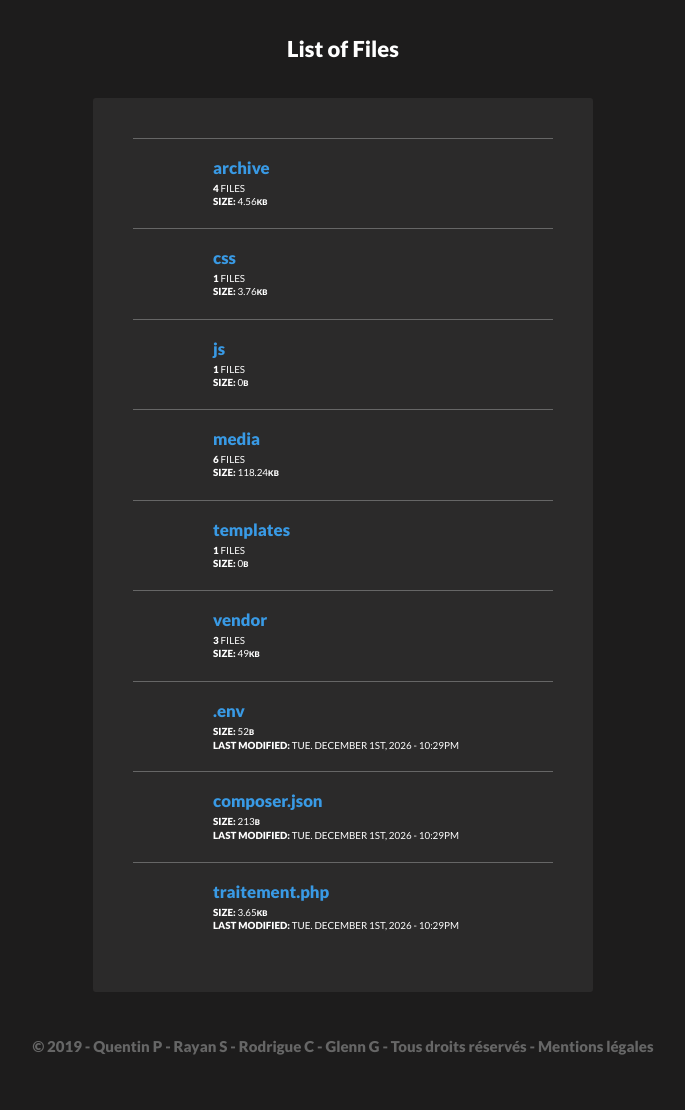
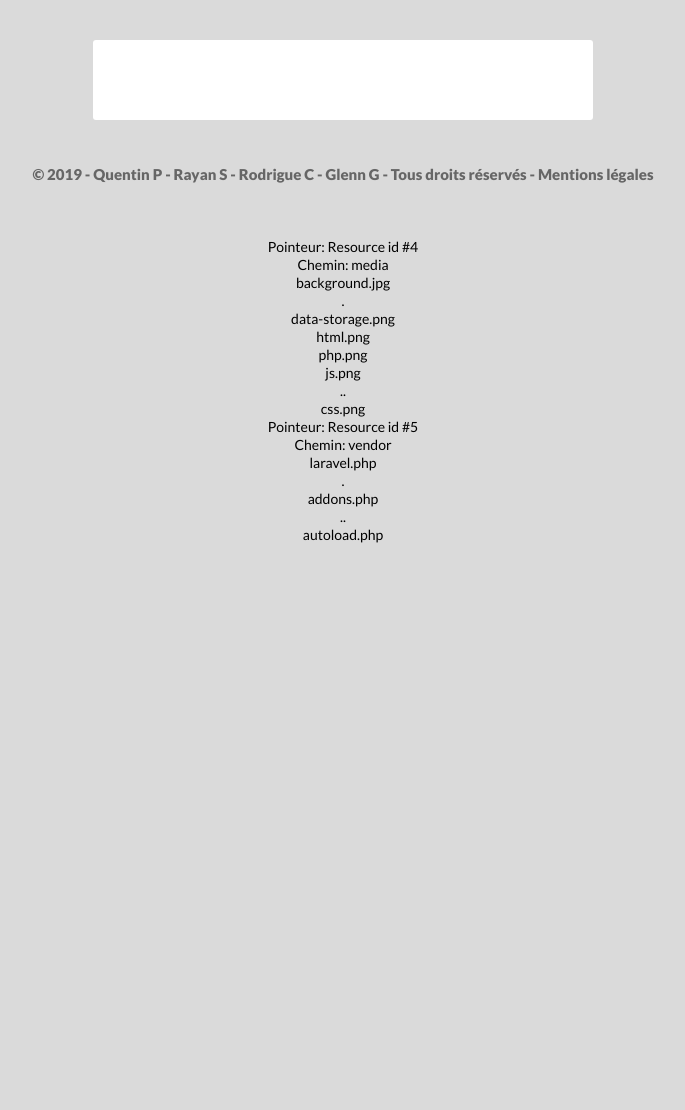
Before and after one commit to Spriinty/explorerfile, a PHP site: page / in a window 1280 px wide. Shown: the whole page, without its empty margins (297-982 px from the left). After the commit the page ends 543 px from the top, so only its background shows below. Run offline with PHP 8.4, Linux system fonts and the light colour scheme; data that the repository does not hold is empty; some libraries are stand-ins or nearby versions.

Commit message:
essaie de push

```diff
--- a/index.php
+++ b/index.php
@@ -1,49 +1,4 @@
-<?php
-require 'vendor/autoload.php';
 
-//routing
-$page = 'home';
-if(isset($_GET['p'])){
-    $page = $_GET['p'];
-}
-
-//Rendu du template
-$loader = new \Twig\Loader\FilesystemLoader(__DIR__ . '/templates');
-$twig = new \Twig\Environment($loader, [
-'cache' => false, //__DIR__ . '/tmp',
-]);
-
-
-
-	// TITLE OF PAGE
-	$title = "List of Files";
-
-	// STYLING (light or dark)
-	$color	= "dark";
-
-	// ADD SPECIFIC FILES YOU WANT TO IGNORE HERE
-	$ignore_file_list = array( ".htaccess", "Thumbs.db", ".DS_Store", "index.php" );
-
-	// ADD SPECIFIC FILE EXTENSIONS YOU WANT TO IGNORE HERE, EXAMPLE: array('psd','jpg','jpeg')
-	$ignore_ext_list = array( );
-
-	// SORT BY
-	$sort_by = "name_asc"; // options: name_asc, name_desc, date_asc, date_desc
-
-	// TOGGLE SUB FOLDERS, SET TO false IF YOU WANT OFF
-	$toggle_sub_folders = true;
-
-	// FORCE DOWNLOAD ATTRIBUTE
-	$force_download = true;
-
-	// IGNORE EMPTY FOLDERS
-	$ignore_empty_folders = true;
-
-		$icon_url = "https://www.dropbox.com/s/jt4kpbg99s8f3ic/js.png?dl=0";
-
-// SET TITLE BASED ON FOLDER NAME, IF NOT SET ABOVE
-if( !$title ) { $title = clean_title(basename(dirname(__FILE__))); }
-?>
 <!DOCTYPE html>
 <html>
 <head>
@@ -57,190 +12,69 @@ if( !$title ) { $title = clean_title(basename(dirname(__FILE__))); }
 <body class="<?php echo $color; ?>">
 <h1><?php echo $title ?></h1>
 <div class="wrap">
-<?php
-// FUNCTIONS TO MAKE THE MAGIC HAPPEN, BEST TO LEAVE THESE ALONE
-function clean_title($title)
-{
-	return ucwords( str_replace( array("-", "_"), " ", $title) );
-}
-function ext($filename)
-{
-	return substr( strrchr( $filename,'.' ),1 );
-}
-function display_size($bytes, $precision = 2)
-{
-	$units = array('B', 'KB', 'MB', 'GB', 'TB');
-    $bytes = max($bytes, 0);
-    $pow = floor(($bytes ? log($bytes) : 0) / log(1024));
-    $pow = min($pow, count($units) - 1);
-    $bytes /= (1 << (10 * $pow));
-	return round($bytes, $precision) . '<span class="fs-0-8 bold">' . $units[$pow] . "</span>";
-}
-function count_dir_files( $dir)
-{
-	$fi = new FilesystemIterator(__DIR__ . "/" . $dir, FilesystemIterator::SKIP_DOTS);
-	return iterator_count($fi);
-}
-function get_directory_size($path)
-{
-    $bytestotal = 0;
-    $path = realpath($path);
-    if($path!==false && $path!='' && file_exists($path))
-    {
-        foreach(new RecursiveIteratorIterator(new RecursiveDirectoryIterator($path, FilesystemIterator::SKIP_DOTS)) as $object)
-        {
-            $bytestotal += $object->getSize();
-        }
-    }
-
-    return display_size($bytestotal);
-}
-// SHOW THE MEDIA BLOCK
-function display_block( $file )
-{
-	global $ignore_file_list, $ignore_ext_list, $force_download;
-
-	$file_ext = ext($file);
-	if( !$file_ext AND is_dir($file)) $file_ext = "dir";
-	if(in_array($file, $ignore_file_list)) return;
-	if(in_array($file_ext, $ignore_ext_list)) return;
-
-	$download_att = ($force_download AND $file_ext != "dir" ) ? " download='" . basename($file) . "'" : "";
-
-	$rtn = "<div class=\"block\">";
-	$rtn .= "<a href=\"$file\" class=\"$file_ext\"{$download_att}>";
-	$rtn .= "	<div class=\"img $file_ext\"></div>";
-	$rtn .= "	<div class=\"name\">";
-
-	if ($file_ext === "dir")
-	{
-		$rtn .= "		<div class=\"file fs-1-2 bold\">" . basename($file) . "</div>";
-		$rtn .= "		<div class=\"data upper size fs-0-7\"><span class=\"bold\">" . count_dir_files($file) . "</span> files</div>";
-		$rtn .= "		<div class=\"data upper size fs-0-7\"><span class=\"bold\">Size:</span> " . get_directory_size($file) . "</div>";
-
-	}
-	else
-	{
-		$rtn .= "		<div class=\"file fs-1-2 bold\">" . basename($file) . "</div>";
-		$rtn .= "		<div class=\"data upper size fs-0-7\"><span class=\"bold\">Size:</span> " . display_size(filesize($file)) . "</div>";
-		$rtn .= "		<div class=\"data upper modified fs-0-7\"><span class=\"bold\">Last modified:</span> " .  date("D. F jS, Y - h:ia", filemtime($file)) . "</div>";
-	}
-	$rtn .= "	</div>";
-	$rtn .= "	</a>";
-	$rtn .= "</div>";
-	return $rtn;
-}
-// RECURSIVE FUNCTION TO BUILD THE BLOCKS
-function build_blocks( $items, $folder )
-{
-	global $ignore_file_list, $ignore_ext_list, $sort_by, $toggle_sub_folders, $ignore_empty_folders;
-
-	$objects = array();
-	$objects['directories'] = array();
-	$objects['files'] = array();
-
-	foreach($items as $c => $item)
-	{
-		if( $item == ".." OR $item == ".") continue;
-
-		// IGNORE FILE
-		if(in_array($item, $ignore_file_list)) { continue; }
-
-		if( $folder && $item )
-		{
-			$item = "$folder/$item";
-		}
-		$file_ext = ext($item);
-
-		// IGNORE EXT
-		if(in_array($file_ext, $ignore_ext_list)) { continue; }
-
-		// DIRECTORIES
-		if( is_dir($item) )
-		{
-			$objects['directories'][] = $item;
-			continue;
-		}
-
-		// FILE DATE
-		$file_time = date("U", filemtime($item));
-
-		// FILES
-		if( $item )
-		{
-			$objects['files'][$file_time . "-" . $item] = $item;
-		}
-	}
-
-	foreach($objects['directories'] as $c => $file)
-	{
-		$sub_items = (array) scandir( $file );
-
-		if( $ignore_empty_folders )
-		{
-			$has_sub_items = false;
-			foreach( $sub_items as $sub_item )
-			{
-				$sub_fileExt = ext( $sub_item );
-				if( $sub_item == ".." OR $sub_item == ".") continue;
-				if(in_array($sub_item, $ignore_file_list)) continue;
-				if(in_array($sub_fileExt, $ignore_ext_list)) continue;
-
-				$has_sub_items = true;
-				break;
-			}
-
-			if( $has_sub_items ) echo display_block( $file );
-		}
-		else
-		{
-			echo display_block( $file );
-		}
-
-		if( $toggle_sub_folders )
-		{
-			if( $sub_items )
-			{
-				echo "<div class='sub' data-folder=\"$file\">";
-				build_blocks( $sub_items, $file );
-				echo "</div>";
-			}
-		}
-	}
-
-	// SORT BEFORE LOOP
-	if( $sort_by == "date_asc" ) { ksort($objects['files']); }
-	elseif( $sort_by == "date_desc" ) { krsort($objects['files']); }
-	elseif( $sort_by == "name_asc" ) { natsort($objects['files']); }
-	elseif( $sort_by == "name_desc" ) { arsort($objects['files']); }
-
-	foreach($objects['files'] as $t => $file)
-	{
-		$fileExt = ext($file);
-		if(in_array($file, $ignore_file_list)) { continue; }
-		if(in_array($fileExt, $ignore_ext_list)) { continue; }
-		echo display_block( $file );
-	}
-}
-// GET THE BLOCKS STARTED, FALSE TO INDICATE MAIN FOLDER
-$items = scandir( dirname(__FILE__) );
-build_blocks( $items, false );
-?>
-
-<?php if($toggle_sub_folders) { ?>
-<script type="text/javascript">
-	$(document).ready(function()
-	{
-		$("a.dir").click(function(e)
-		{
-			$(this).toggleClass('open');
-		 	$('.sub[data-folder="' + $(this).attr('href') + '"]').slideToggle();
-			e.preventDefault();
-		});
-	});
-</script>
-<?php } ?>
 </div>
 <div style="padding: 10px 10px 40px 10px;"><p class="footer">© 2019 - Quentin P - Rayan S - Rodrigue C - Glenn G - Tous droits réservés - Mentions légales</p></div>
 </body>
 </html>
+
+<?php
+
+$d = dir("media");
+echo "Pointeur: ".$d->handle."<br>\n";
+echo "Chemin: ".$d->path."<br>\n";
+while($entry = $d->read()) {
+    echo $entry."<br>\n";
+}
+$d->close();
+
+
+
+$d = dir("vendor");
+echo "Pointeur: ".$d->handle."<br>\n";
+echo "Chemin: ".$d->path."<br>\n";
+while($entry = $d->read()) {
+    echo $entry."<br>\n";
+}
+$d->close();
+
+
+
+
+
+
+// function list_dir($name) {
+// 	if ($dir = opendir($name)) {
+// 	  while($file = readdir($dir)) {
+// 		echo "$file<br>\n";
+// 		if(is_dir($file) && !in_array($file, array(".",".."))) {
+// 		  list_dir($file);
+// 		}
+// 	  }
+// 	  closedir($dir);
+// 	}
+//   }
+//   list_dir("");
+
+//   function list_dir($name, $level=0) {
+// 	if ($dir = opendir($name)) {
+// 	  while($file = readdir($dir)) {
+// 		for($i=1; $i<=(4*$level); $i++) {
+// 			echo "&nbsp;";
+// 		}
+// 		echo "$file<br>\n";
+// 		if(is_dir($file) && !in_array($file, array(".",".."))) {
+// 		  list_dir($file,$level+1);
+// 		}
+// 	  }
+// 	  closedir($dir);
+// 	}
+//   }
+//   list_dir("");
+
+
+
+
+
+
+
+?>
```
Also changed, not shown: traitement.php (+93 -78 lines). Lines whose indentation alone changed are shown as unchanged.
